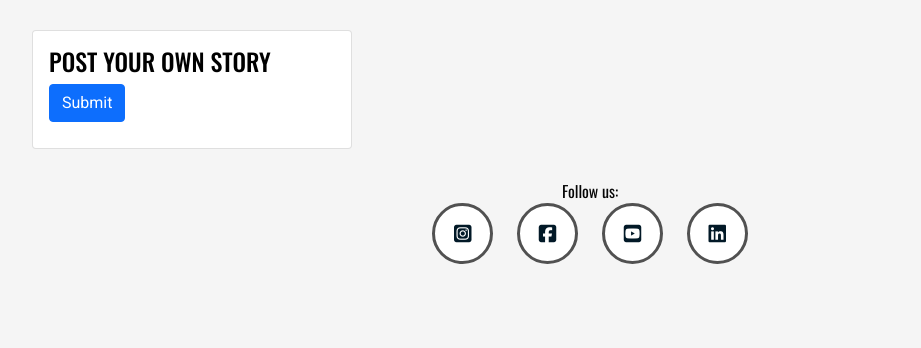
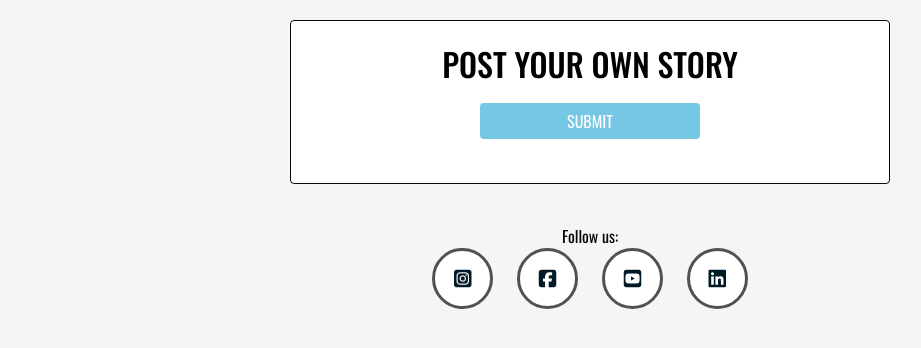
Before and after one commit to tildeholmqvist/connected, a Django app: page /discussion/ in a window 1280 px wide. Shown: the part 92-440 px from the top of the page, without its empty margins (50-971 px from the left). Run offline with Django 4.2, Linux system fonts and the light colour scheme; the visitor is signed in with stand-in values (Sample User, id 1); data that the repository does not hold is empty; some libraries are stand-ins or nearby versions.

Commit message:
adding some basic styling to the discussion_list

```diff
--- a/discussion/templates/discussion/discussion_list.html
+++ b/discussion/templates/discussion/discussion_list.html
@@ -1,35 +1,36 @@
 {% extends "base.html" %}
 {% load static %}
+{% url 'account_login' as login_url %}
 
 {% block page_content %}
-<div class="container">
+<div class="container discussion-container">
     {% if user.is_authenticated %}
     <div class="row mb-4">
         <div class="col-md-12">
-            <div class="card">
+            <div class="card post-your-own">
                 <div class="card-body">
                     <h4 class="card-title">Post Your Own Story</h4>
                     <form method="post" action="{% url 'create_discussion' %}">
                         {% csrf_token %}
                         {{ form.as_p }}
-                        <button type="submit" class="btn btn-primary">Submit</button>
+                        <button type="submit" class="btn btn-primary submit-post">Submit</button>
                     </form>
                 </div>
+                {% else %}
+                <div class="card post-your-own">
+            <h4 class="card-title">Log in to post your own story</h4>
+            <a class="btn btn-primary login-link" href="{% url 'account_login' %}">Login</a>
+                </div>
+            {% endif %}
             </div>
         </div>
     </div>
-    {% else %}
-    <div class="row mb-4">
-        <div class="col-md-12">
-            <h5 class="text-muted">Log in to post your own story</h5>
-        </div>
-    </div>
-    {% endif %}
+</div>
 
     {% for discussion in discussions %}
     <div class="row mb-4">
-        <div class="col-md-12">
-            <div class="card-discussion">
+        <div class="col-md-8 offset-md-2">
+                <div class="card discussion-index">
                 <div class="card-body">
                     <h5 class="card-title"><a href="{% url 'discussion_detail' discussion.pk %}">{{ discussion.title }}</a></h5>
                     <p class="card-text">{{ discussion.content | safe | truncatechars_html:200 }}</p>
--- a/static/css/style.css
+++ b/static/css/style.css
@@ -200,6 +200,39 @@ header {
     text-transform: uppercase;
 }
 
+/* Discussion index page */
+
+.post-your-own {
+    width: 600px;
+    margin: auto;
+    justify-content: center;
+    text-align: center;
+    padding: 8px;
+    margin-bottom: 20px;
+    border:#060606 solid 1px;
+}
+.post-your-own .card-title {
+    margin-bottom: 20px;
+    font-size: 2em;
+}
+.discussion-index {
+    width: 80%;
+    margin: auto;
+    justify-content: center;
+}
+
+.submit-post, .login-link  {
+    background-color: #75C7E4;
+    width: 40%;
+    display: block;
+    text-align: center;
+    margin: 0 auto;
+    color: #fff;
+    text-transform: uppercase;
+    font-family: "Oswald", sans-serif;
+    border: none;
+}
+
 
 /*Footer*/ /*https://github.com/parthwebdev/UI-Components/blob/main/Socials/02/index.html*/
 
```
